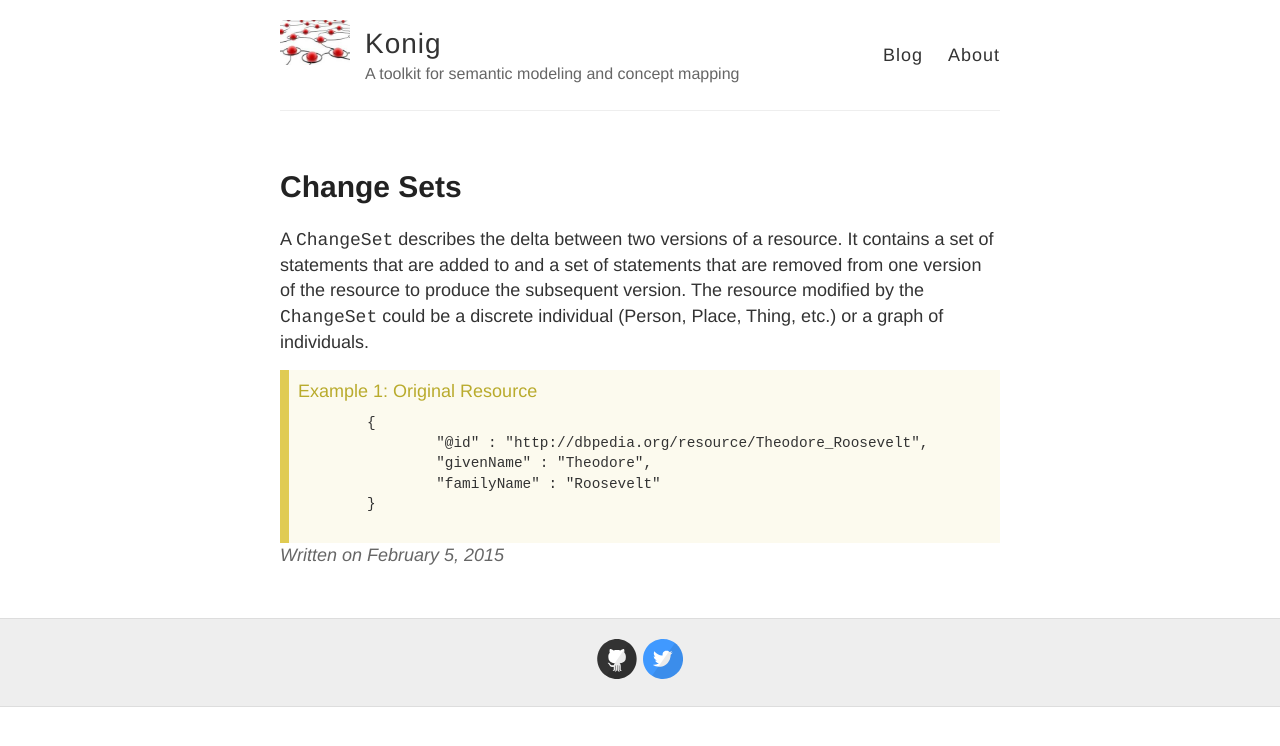
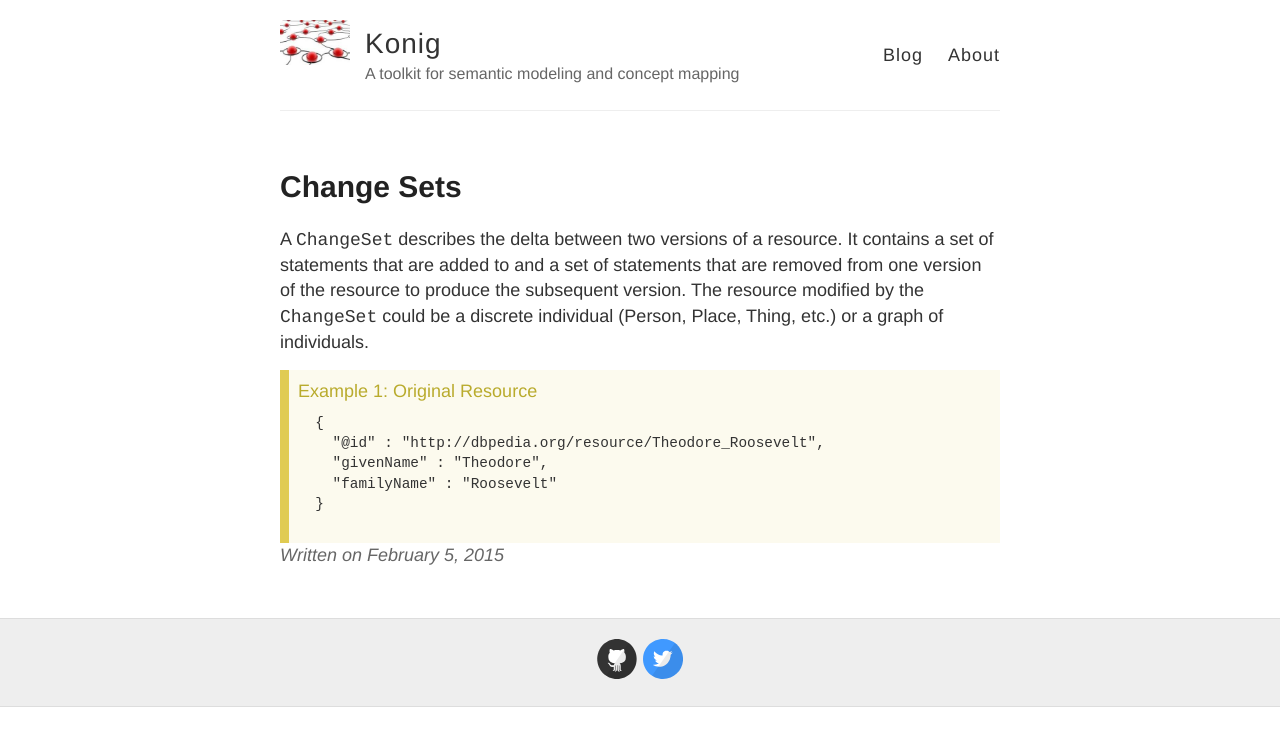
Before and after one commit to konigio/konigio.github.io, a Jekyll site: the page built from _posts/2015-02-05-Change-Sets.md, in a window 1280 px wide. Shown: the top 746 px of the page. Built offline with Jekyll 4.4.1, drawn with Linux system fonts in a browser that asks for light colours; Markdown is read by kramdown in place of the engine named in the settings.

Commit message:
Set tab-size=2 for json

```diff
--- a/_sass/_konig.scss
+++ b/_sass/_konig.scss
@@ -24,4 +24,5 @@ div.example-title {
 pre.json {
 	font-size: 80%;
 	font-family: monospace;
+	tab-size: 2;
 }
```
